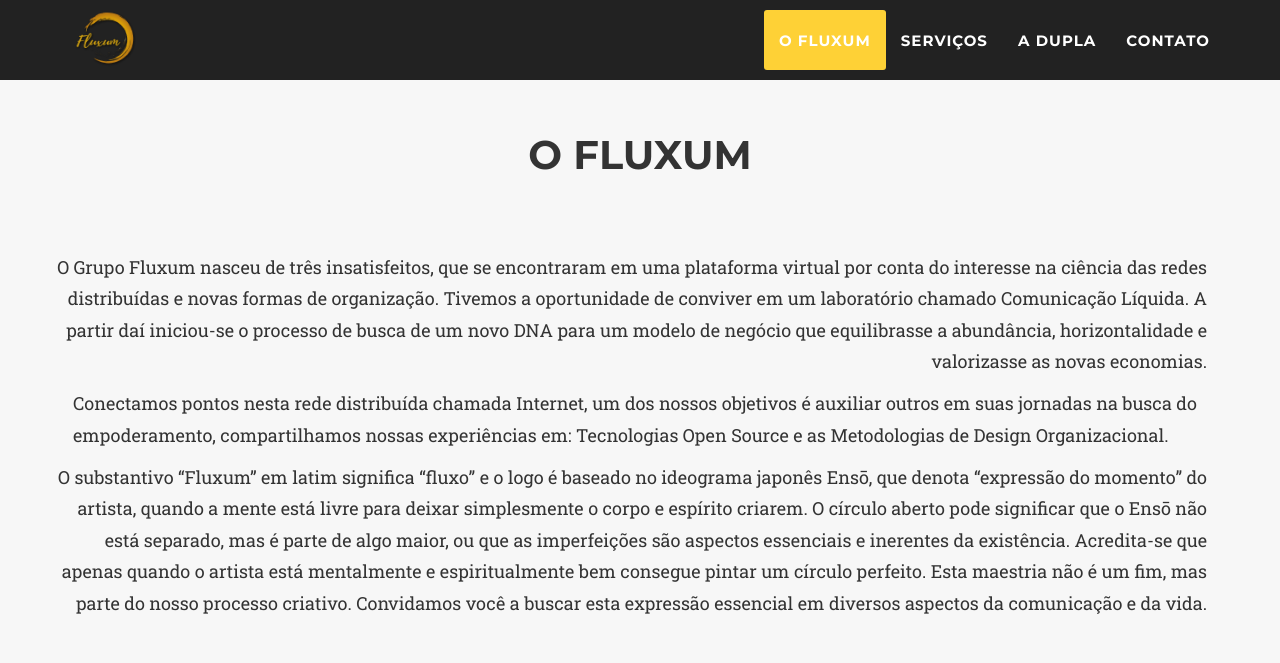
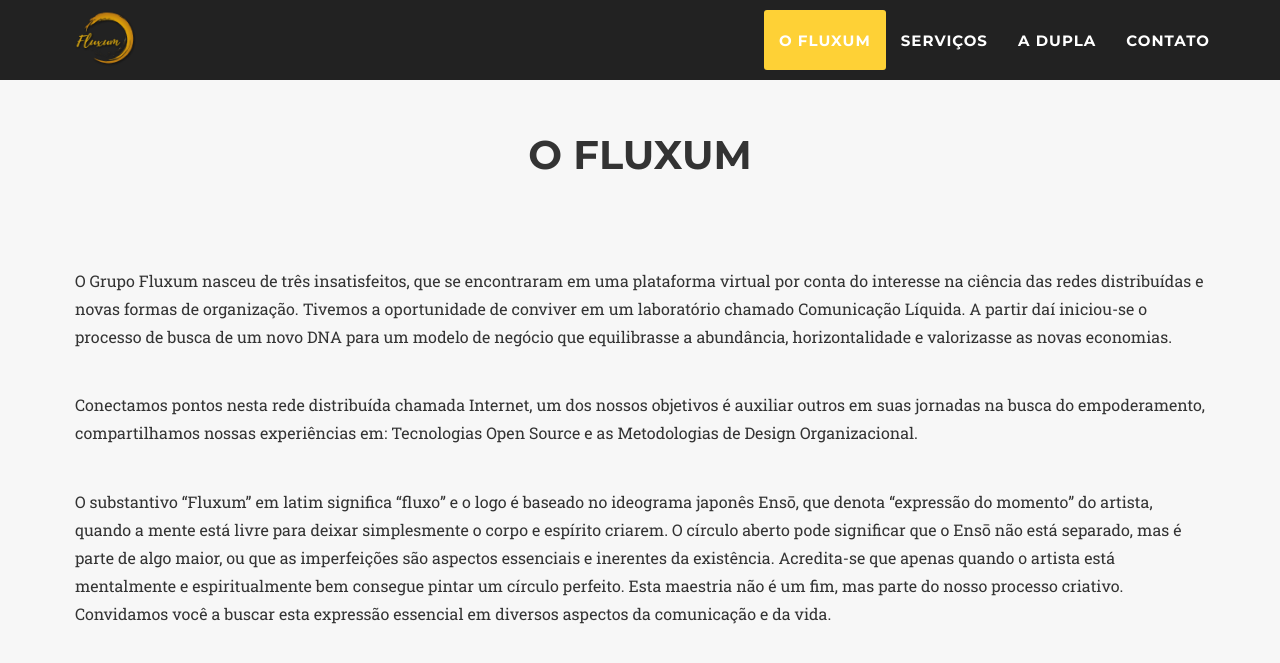
Before and after one commit to ferox/grupofluxum, a Jekyll site: the page built from index.html, in a window 1280 px wide and 900 px high, scrolled down 767 px. Shown: the top 663 px of the window. Built offline with Jekyll 4.4.1, drawn with Linux system fonts in a browser that asks for light colours; some web fonts are replaced.

Commit message:
Ajustando o texto sobre a Fluxum.

```diff
--- a/_includes/a-fluxum.html
+++ b/_includes/a-fluxum.html
@@ -7,10 +7,10 @@
                     <h3 class="section-subheading text-muted"></h3>
                 </div>
             </div>
-            <div class="row text-center">
-              <p class="large" align="right" style="margin-right: 1em;font-size: 18px">O Grupo Fluxum nasceu de três insatisfeitos, que se encontraram em uma plataforma virtual por conta do interesse na ciência das redes distribuídas e novas formas de organização. Tivemos a oportunidade de conviver em um laboratório chamado Comunicação Líquida. A partir daí iniciou-se o processo de busca de um novo DNA para um modelo de negócio que equilibrasse a abundância, horizontalidade e valorizasse as novas economias.
-            <p class="large" align="left" style="margin-left: 1em;font-size: 18px">Conectamos pontos nesta rede distribuída chamada Internet, um dos nossos objetivos é auxiliar outros em suas jornadas na busca do empoderamento, compartilhamos nossas experiências em: Tecnologias Open Source e as Metodologias de Design Organizacional.</p>
-                <p class="large" align="right" style="margin-right: 1em;font-size: 18px">O substantivo “Fluxum” em latim significa “fluxo” e o logo é baseado no ideograma japonês Ensō, que denota “expressão do momento” do artista, quando a mente está livre para deixar simplesmente o corpo e espírito criarem. O círculo aberto pode significar que o Ensō não está separado, mas é parte de algo maior, ou que as imperfeições são aspectos essenciais e inerentes da existência. Acredita-se que apenas quando o artista está mentalmente e espiritualmente bem consegue pintar um círculo perfeito. Esta maestria não é um fim, mas parte do nosso processo criativo. Convidamos você a buscar esta expressão essencial em diversos aspectos da comunicação e da vida.</p>
+            <div class="row text-left">
+                <p class="large" style="padding: 15px 20px;">O Grupo Fluxum nasceu de três insatisfeitos, que se encontraram em uma plataforma virtual por conta do interesse na ciência das redes distribuídas e novas formas de organização. Tivemos a oportunidade de conviver em um laboratório chamado Comunicação Líquida. A partir daí iniciou-se o processo de busca de um novo DNA para um modelo de negócio que equilibrasse a abundância, horizontalidade e valorizasse as novas economias.
+                <p class="large" style="padding: 15px 20px;">Conectamos pontos nesta rede distribuída chamada Internet, um dos nossos objetivos é auxiliar outros em suas jornadas na busca do empoderamento, compartilhamos nossas experiências em: Tecnologias Open Source e as Metodologias de Design Organizacional.</p>
+                <p class="large" style="padding: 15px 20px;">O substantivo “Fluxum” em latim significa “fluxo” e o logo é baseado no ideograma japonês Ensō, que denota “expressão do momento” do artista, quando a mente está livre para deixar simplesmente o corpo e espírito criarem. O círculo aberto pode significar que o Ensō não está separado, mas é parte de algo maior, ou que as imperfeições são aspectos essenciais e inerentes da existência. Acredita-se que apenas quando o artista está mentalmente e espiritualmente bem consegue pintar um círculo perfeito. Esta maestria não é um fim, mas parte do nosso processo criativo. Convidamos você a buscar esta expressão essencial em diversos aspectos da comunicação e da vida.</p>
             </div>
         </div>
     </section>
```
Also changed, not shown: 1 other file.
